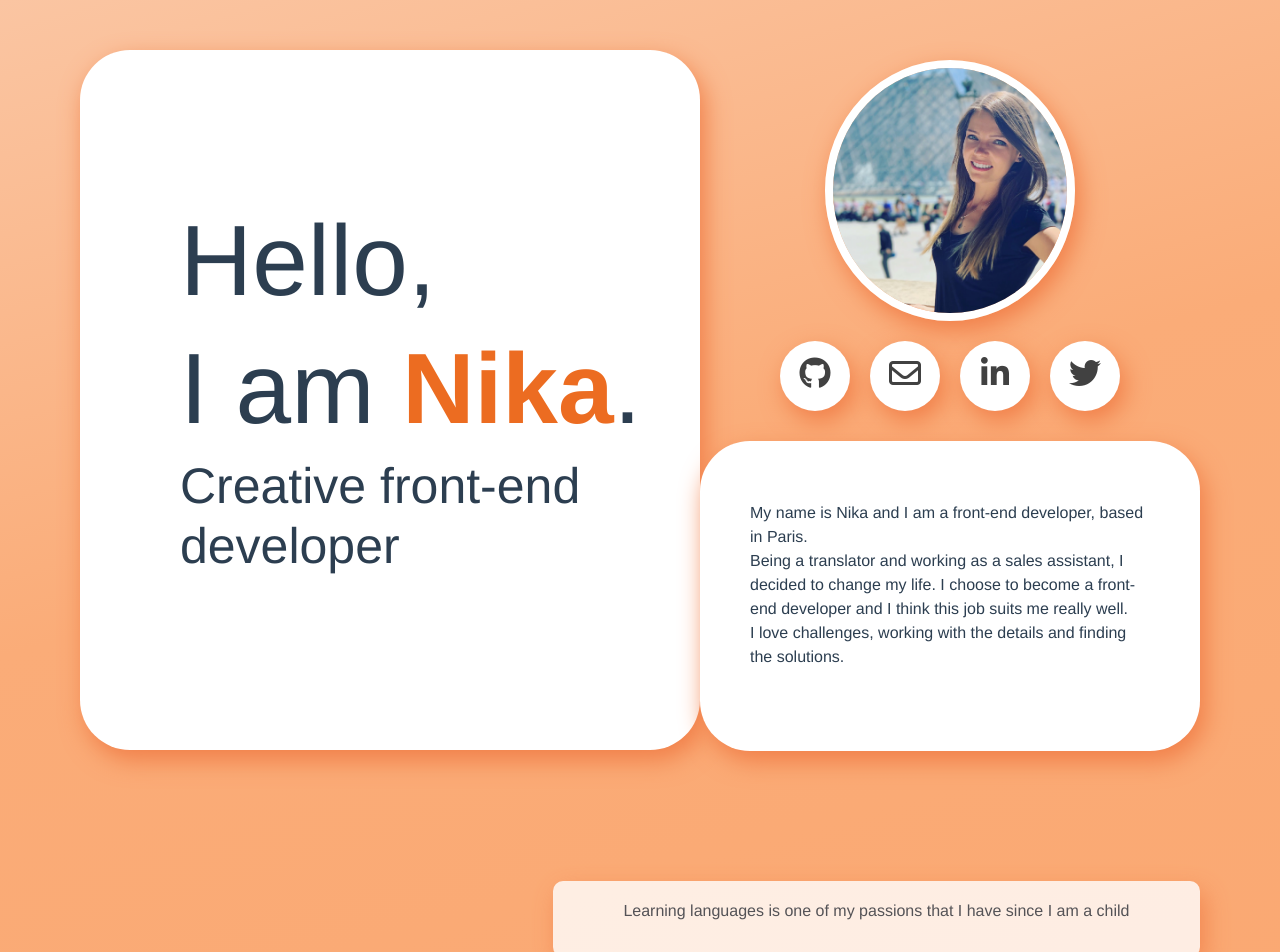
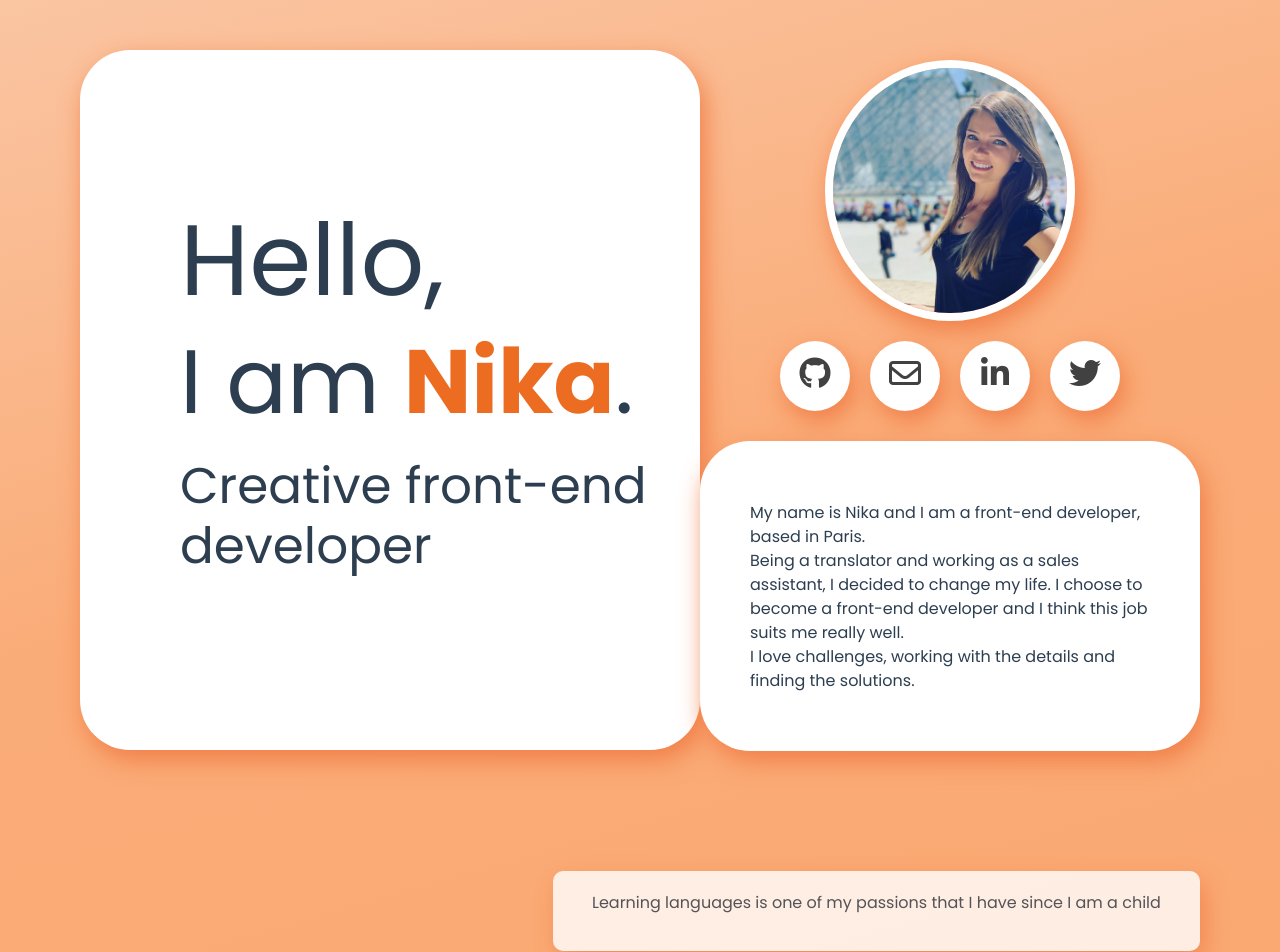
Before and after one commit to Nikoletta31/NikaWebsite, a Vue app: page / in a window 1280 px wide. Shown: the top 952 px of the page. Built offline with nearby package versions, Linux system fonts and the light colour scheme.

Commit message:
new commit

```diff
--- a/public/index.html
+++ b/public/index.html
@@ -6,6 +6,8 @@
     <meta name="viewport" content="width=device-width,initial-scale=1.0">
     <link rel="icon" href="<%= BASE_URL %>favicon.ico">
     <script src="https://kit.fontawesome.com/fee2e27f53.js" crossorigin="anonymous"></script>
+    <link rel="preconnect" href="https://fonts.gstatic.com">
+<link href="https://fonts.googleapis.com/css2?family=Poppins:wght@200;300;400;600;700;800&display=swap" rel="stylesheet">
     <title>Nika Kharebava</title>
   </head>
   <body>
--- a/src/App.vue
+++ b/src/App.vue
@@ -19,7 +19,7 @@ background: linear-gradient(164deg, rgba(250,197,162,1) 0%, rgba(250,172,120,1)
 }
 
 #app {
-  font-family: Avenir, Helvetica, Arial, sans-serif;
+  font-family: 'Poppins', sans-serif;
   -webkit-font-smoothing: antialiased;
   -moz-osx-font-smoothing: grayscale;
   text-align: center;
--- a/src/assets/styles/header.scss
+++ b/src/assets/styles/header.scss
@@ -41,7 +41,7 @@
         margin:0;
         width:330px;
         height: 300px;
-        padding:50px 0 0 50px;
+        padding:40px 0 0 40px;
     }
     @include mobile-small {
         margin:0;
@@ -59,22 +59,24 @@
 
 
     h1 {
+
         font-size: 100px;
         @include mobile {
             font-size: 50px;
         }
         @include mobile-small {
-            font-size: 50px;
+            font-size: 45px;
         }
 
     }
     h2 {
-        font-size: 100px;
+        margin-bottom: 20px;
+        font-size: 90px;
         @include mobile {
             font-size: 50px;
         }
         @include mobile-small {
-            font-size: 50px;
+            font-size: 45px;
         }
 
         span {
@@ -84,11 +86,12 @@
     }
     h3 {
         font-size: 50px;
+
         @include mobile {
             font-size: 25px;
         }
         @include mobile-small {
-            font-size: 25px;
+            font-size: 20px;
         }
 
     }
@@ -116,7 +119,7 @@
     border-radius: 50px;
     margin-top:30px;
     text-align: left;
-    padding:50px 30px 0 30px;
+    padding:50px 40px 20px 40px;
 }
 @include tablet {
        width:600px;
@@ -192,10 +195,18 @@ p {
 
         &:hover{
             cursor: pointer;
+            transition-duration: 0.1s;
            border: 3px solid rgb(236, 108, 33);
+        }
+        &:visited{
+            border:none;
+        }
+        &:active{
+            border:none;
         }
     i {
         color: rgb(65, 65, 65);
+        transition-duration: 0.1s;
         &:hover {
             color: rgb(236, 108, 33);
             cursor: pointer;
--- a/src/assets/styles/next.scss
+++ b/src/assets/styles/next.scss
@@ -64,7 +64,7 @@
 
     .language-info {
         width: 700px;
-        margin-top: 130px;
+        margin-top: 120px;
         margin-right: 80px;
         @include mobile {
             display:none;
@@ -78,7 +78,7 @@
         .info {
             background-color: white;
             margin-bottom:30px;
-            padding:18px;
+            padding:20px;
             border-radius: 10px;
             box-shadow: 5px 10px 25px #f17f49;
             opacity: 0.8;
--- a/src/assets/styles/projects.scss
+++ b/src/assets/styles/projects.scss
@@ -25,10 +25,10 @@
     border-radius: 50px;
    background-color: rgb(61, 61, 61);
     box-shadow: 5px 10px 25px #f17f49;
-    padding:40px 30px;
+    padding:40px 40px;
     height:300px;
     width:300px;
-    margin:50px 80px 50px 80px;
+    margin:50px 80px 80px 80px;
     @include mobile {
         margin:20px 0;
         width:330px;
--- a/src/assets/styles/skills.scss
+++ b/src/assets/styles/skills.scss
@@ -51,6 +51,7 @@
         justify-content: center;
        margin:50px 0;
         width:295px;
+        padding:60px 30px 0px 30px;
     }
 }
 
```
